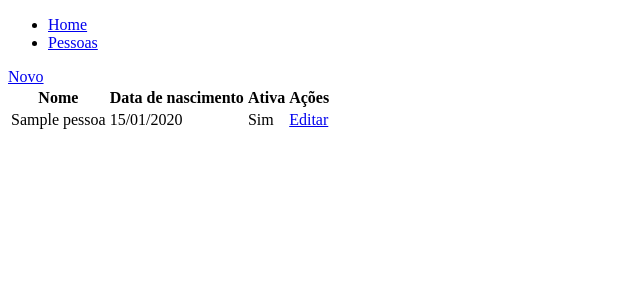
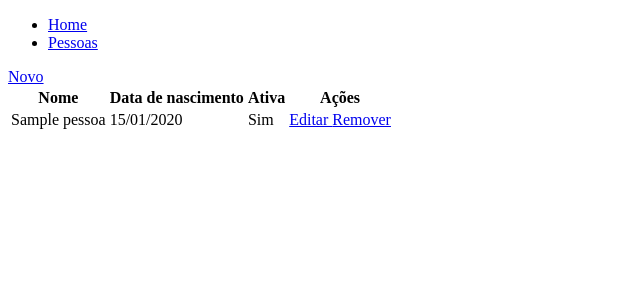
Before and after one commit to renatoDomingues/youtubeDjango, a Django app: page /pessoas/ in a window 1280 px wide. Shown: the top 300 px of the page, without its empty margins (0-640 px from the left). Run offline with Django 4.2, Linux system fonts and the light colour scheme; tables that the repository leaves empty hold one stand-in row (values such as "Sample post").

Commit message:
09_09_22

```diff
--- a/pessoa/templates/pessoa/pessoa_list.html
+++ b/pessoa/templates/pessoa/pessoa_list.html
@@ -27,6 +27,7 @@
                     </td>
                     <td>
                         <a href=" {% url 'pessoa.editar' pessoa.pk %} " > Editar </a>
+                        <a href=" {% url 'pessoa.remover' pessoa.pk %} " > Remover </a>
                     </td>
                 </tr>
             {% endfor %}
--- a/pessoa/urls.py
+++ b/pessoa/urls.py
@@ -1,12 +1,17 @@
 
 from django.urls import path
-from .views import ListaPessoaView, PessoaCreateView, PessoaUpdateView
+from .views import ListaPessoaView, PessoaCreateView, PessoaUpdateView, PessoaDeleteView
 
 urlpatterns = [
     #1° parametro da listagem, acostumamos deixar vazio, o 2° buscarmos na importação acima e o ultimo o nome da nossa rota
     path('', ListaPessoaView.as_view(), name='pessoa.index'),
     path('novo/', PessoaCreateView.as_view(), name='pessoa.novo'),
-    path('editar/<int:id>', PessoaUpdateView.as_view(), name='pessoa.editar')
+
+    #path('editar/<int:id>', PessoaUpdateView.as_view(), name='pessoa.editar')
+
+    path('editar/<int:pk>', PessoaUpdateView.as_view(), name='pessoa.editar'),
+    path('remover/<int:pk>', PessoaDeleteView.as_view(), name='pessoa.remover')
+
     #Depois essa "path editar" do UPDATE, necessita chamar na pessoa_list
 ]
 
--- a/pessoa/views.py
+++ b/pessoa/views.py
@@ -2,7 +2,7 @@
 
 from django.shortcuts import render
 #Esse ListView abaixo, um beneficio Django nos fornece classe, desenvolver na tela
-from django.views.generic import ListView, CreateView, UpdateView
+from django.views.generic import ListView, CreateView, UpdateView, DeleteView
 from .models import Pessoa
 from .forms import PessoaForm
 
@@ -26,3 +26,7 @@ class PessoaUpdateView(UpdateView):
     success_url = '/pessoas/'
 
 #Depois criar uma URL na urls.py
+
+class PessoaDeleteView(DeleteView):
+    model = Pessoa
+    success_url = '/pessoas/'
```
